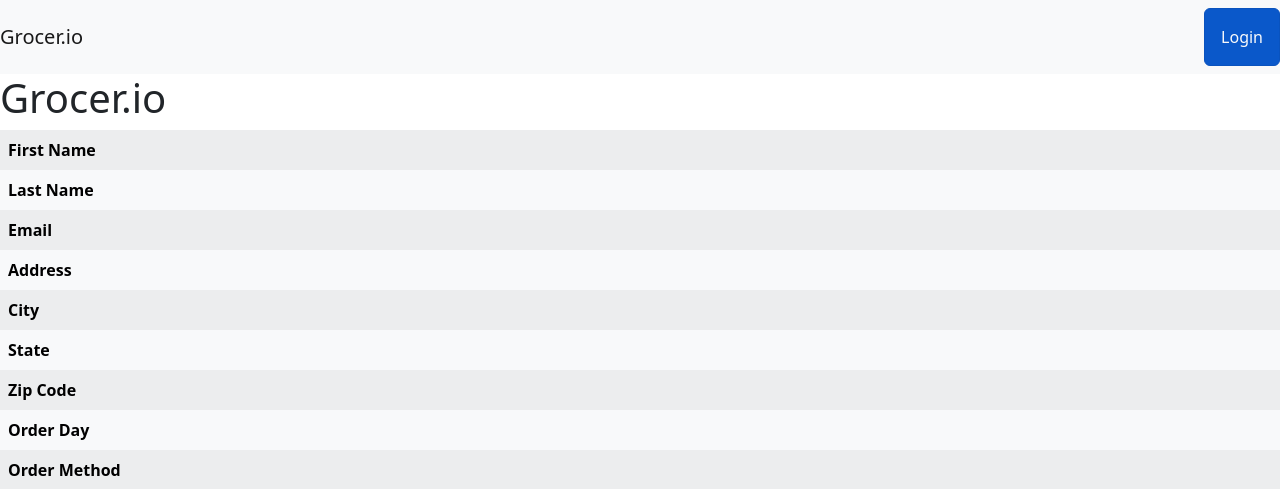
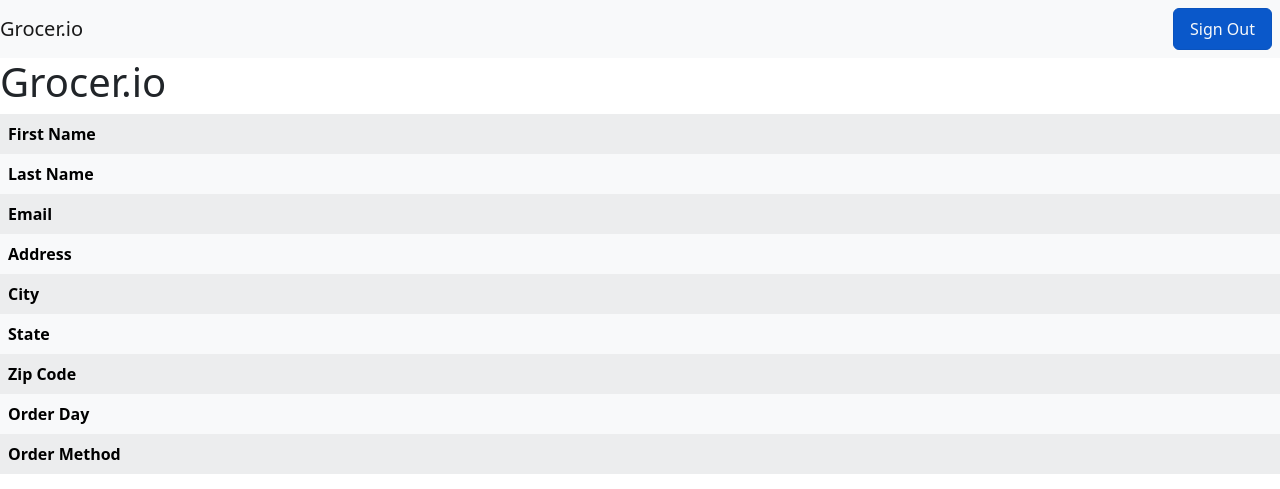
Before and after one commit to sarpuser/Grocer.io, a Python web app: template server/src/templates/user_home.html in a window 1280 px wide. Shown: the top 489 px of the page. Run offline with Jinja, Linux system fonts and the light colour scheme; the template is opened without the code that fills it, so the values that code supplies are empty.

Commit message:
user_home 3

```diff
--- a/server/src/templates/user_home.html
+++ b/server/src/templates/user_home.html
@@ -17,8 +17,8 @@
 			</a>
 			<div class="navbar-nav">
 				<span class='glyphicon glyphicon-shopping-cart' aria-hidden='true'></span>
-				<a class="nav-item nav-link active btn btn-primary px-3 py-3 text-light" href="templates/index.html">
-					Login
+				<a class="nav-item nav-link active btn btn-primary px-3 py-2 mx-2 text-light" href="templates/index.html">
+					Sign Out
 					<span class="sr-only"></span>
 				</a>
 			</div>
```
